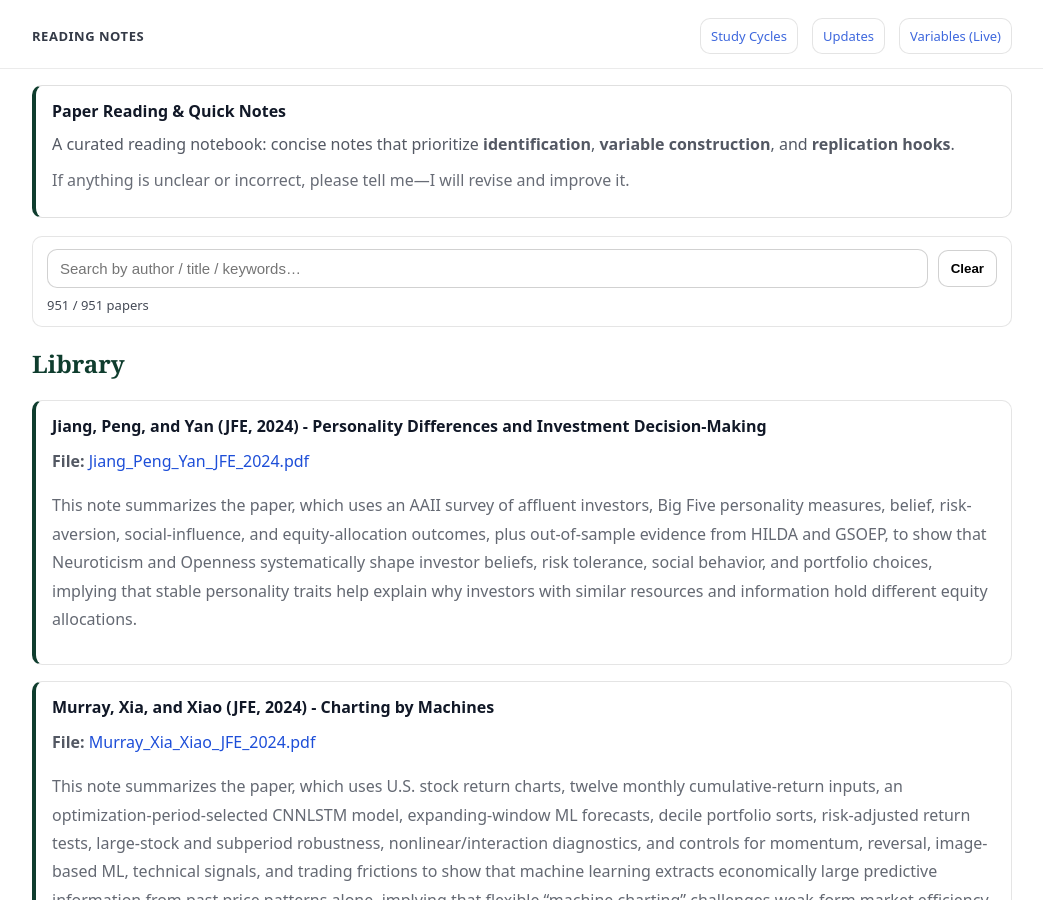
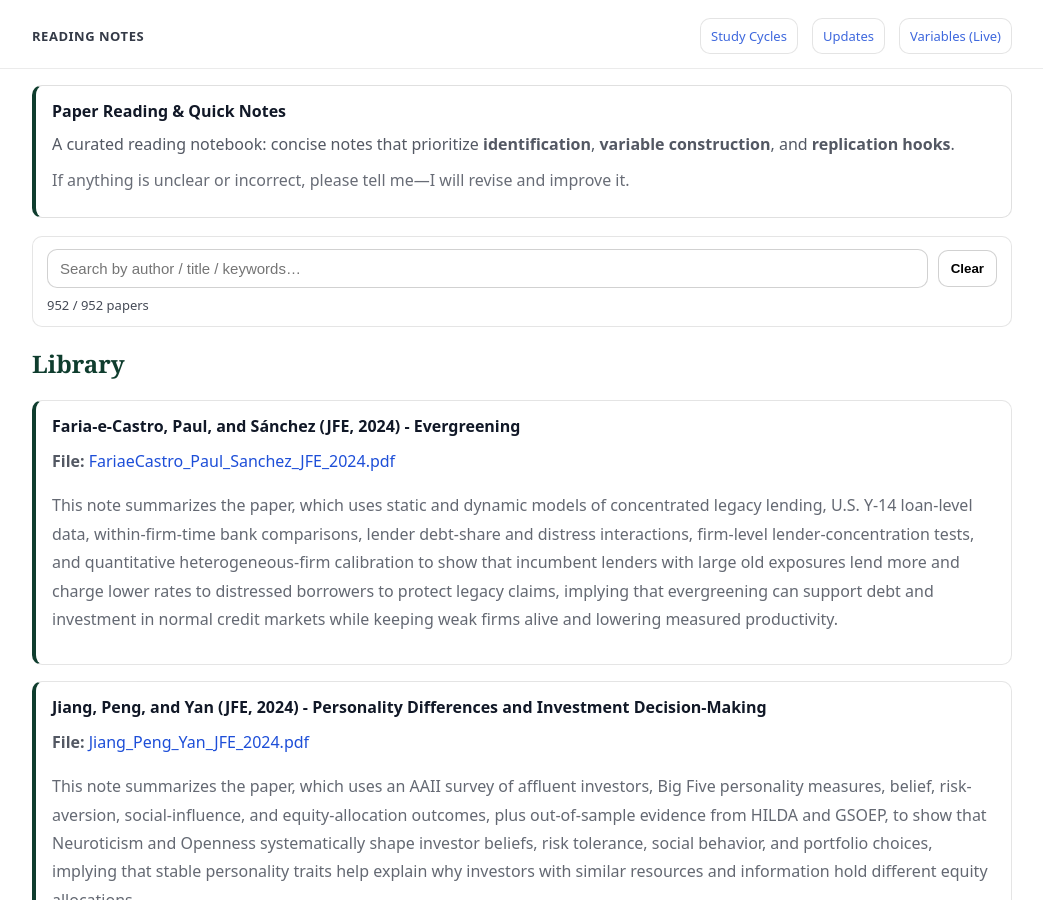
Before and after one commit to yaxinzn/study-archive, a Jekyll site: the page built from reading/index.md, in a window 1280 px wide and 900 px high. Shown: the whole window, without its empty margins (118-1161 px from the left). Built offline with Jekyll 4.4.1, drawn with Linux system fonts in a browser that asks for light colours.

Commit message:
Reading: add/update FariaeCastro_Paul_Sanchez_JFE_2024.pdf

```diff
--- a/_data/reading.yml
+++ b/_data/reading.yml
@@ -1,3 +1,7 @@
+- title: "Faria-e-Castro, Paul, and Sánchez (JFE, 2024) - Evergreening"
+  file: "FariaeCastro_Paul_Sanchez_JFE_2024.pdf"
+  desc: "This note summarizes the paper, which uses static and dynamic models of concentrated legacy lending, U.S. Y-14 loan-level data, within-firm-time bank comparisons, lender debt-share and distress interactions, firm-level lender-concentration tests, and quantitative heterogeneous-firm calibration to show that incumbent lenders with large old exposures lend more and charge lower rates to distressed borrowers to protect legacy claims, implying that evergreening can support debt and investment in normal credit markets while keeping weak firms alive and lowering measured productivity."
+
 - title: "Jiang, Peng, and Yan (JFE, 2024) - Personality Differences and Investment Decision-Making"
   file: "Jiang_Peng_Yan_JFE_2024.pdf"
   desc: "This note summarizes the paper, which uses an AAII survey of affluent investors, Big Five personality measures, belief, risk-aversion, social-influence, and equity-allocation outcomes, plus out-of-sample evidence from HILDA and GSOEP, to show that Neuroticism and Openness systematically shape investor beliefs, risk tolerance, social behavior, and portfolio choices, implying that stable personality traits help explain why investors with similar resources and information hold different equity allocations."
```
Also changed, not shown: 1 other file.
